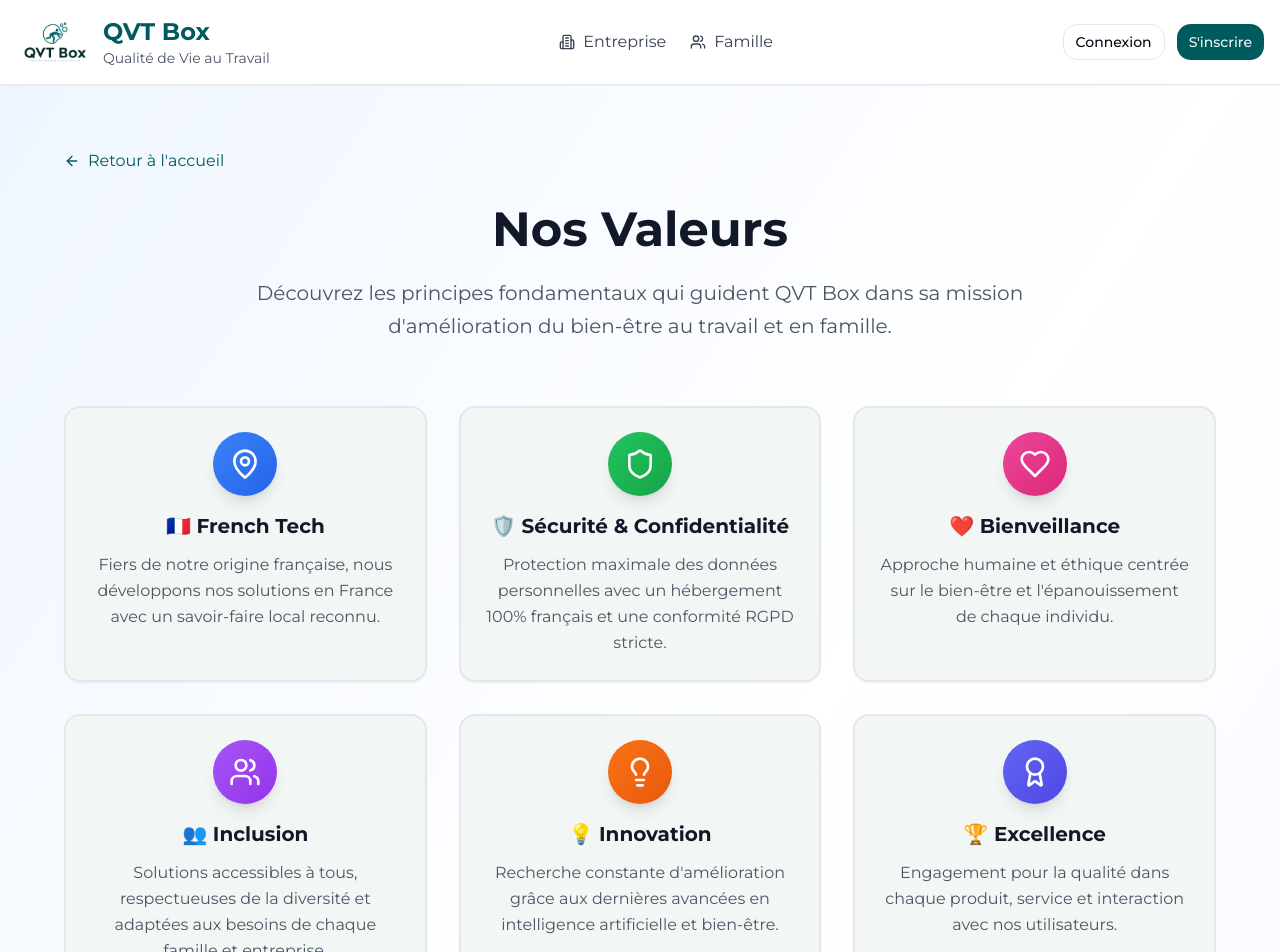
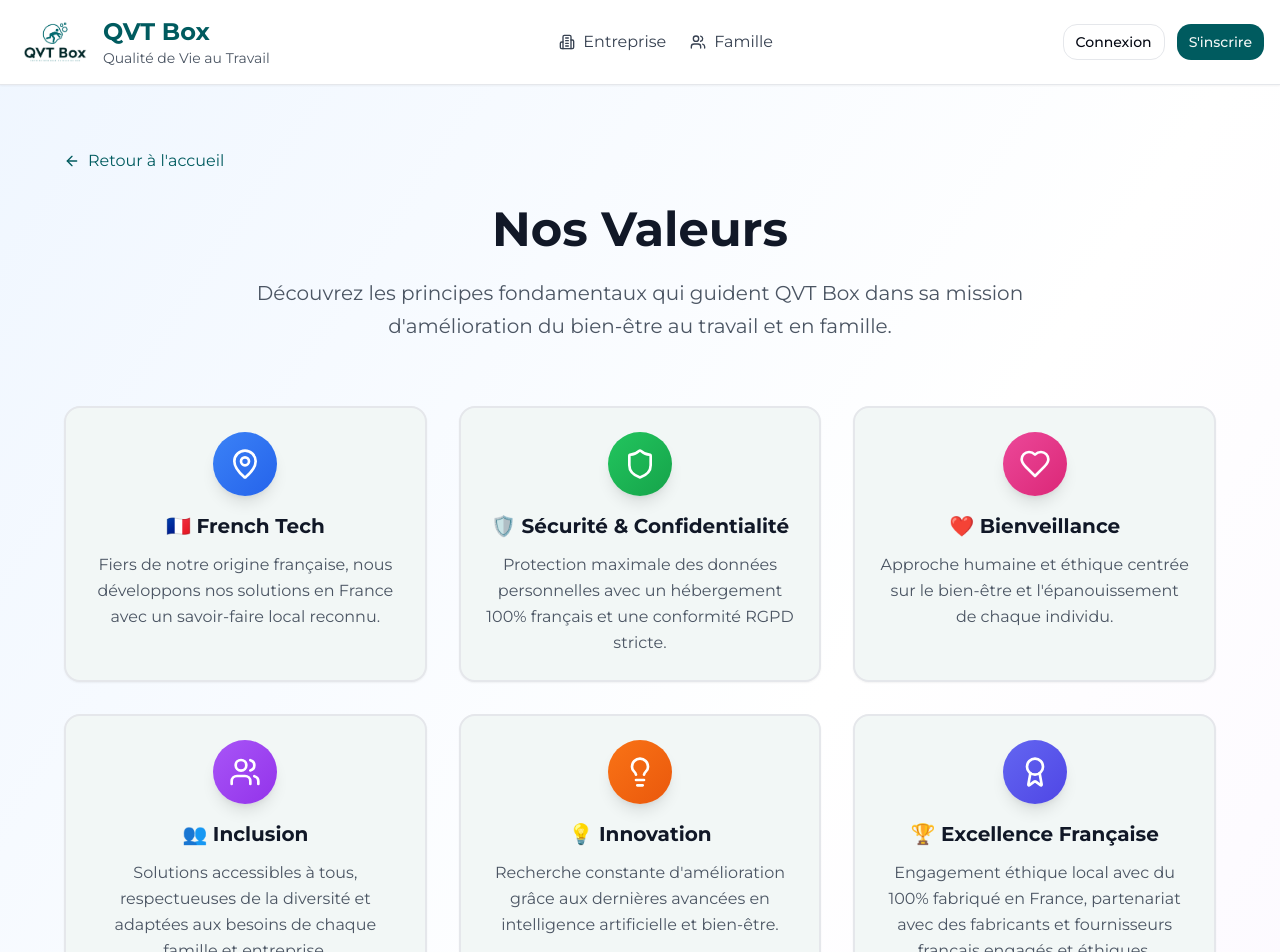
Before and after one commit to Lamiabrc/QVT-box, a React (Vite) app: page /nos-valeurs in a window 1280 px wide. Shown: the top 952 px of the page. Built offline with nearby package versions, Linux system fonts and the light colour scheme.

Commit message:
Add content to "Nos Valeurs" page
Add content about French excellence, ethical engagement, and local manufacturing to the "Nos Valeurs" page.

```diff
--- a/src/pages/NosValeurs.tsx
+++ b/src/pages/NosValeurs.tsx
@@ -1,4 +1,3 @@
-
 import React from 'react';
 import { Link } from 'react-router-dom';
 import { Card, CardContent } from '@/components/ui/card';
@@ -41,8 +40,8 @@ const NosValeurs = () => {
     },
     {
       icon: <Award className="w-8 h-8 text-white" />,
-      title: "🏆 Excellence",
-      description: "Engagement pour la qualité dans chaque produit, service et interaction avec nos utilisateurs.",
+      title: "🏆 Excellence Française",
+      description: "Engagement éthique local avec du 100% fabriqué en France, partenariat avec des fabricants et fournisseurs français engagés et éthiques.",
       gradient: "from-indigo-500 to-indigo-600"
     }
   ];
```
